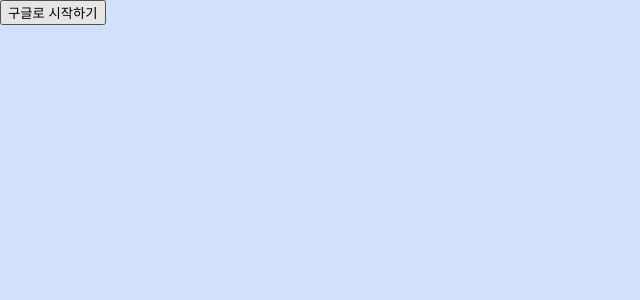
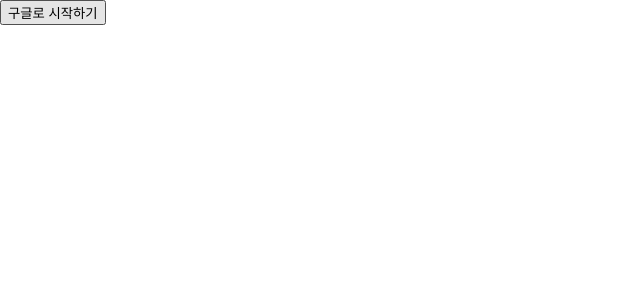
Before and after one commit to zhzkal2/piyak-hackathon, a React (Create React App) app in the folder frontend/: page / in a window 1280 px wide. Shown: the top 300 px of the page, without its empty margins (0-640 px from the left). Built offline with nearby package versions, Linux system fonts and the light colour scheme.

Commit message:
app.css, index.css 수정

```diff
--- a/frontend/src/App.css
+++ b/frontend/src/App.css
@@ -1,38 +1,19 @@
-.App {
-  text-align: center;
+* {
+  margin: 0;
+  padding: 0;
+  box-sizing: border-box;
 }
 
-.App-logo {
-  height: 40vmin;
-  pointer-events: none;
+html, body {
+  width: 100%;
+  height: 100vh;
+  background-color: #fff;
 }
 
-@media (prefers-reduced-motion: no-preference) {
-  .App-logo {
-    animation: App-logo-spin infinite 20s linear;
-  }
+a {
+  text-decoration: none;
 }
 
-.App-header {
-  background-color: #282c34;
-  min-height: 100vh;
-  display: flex;
-  flex-direction: column;
-  align-items: center;
-  justify-content: center;
-  font-size: calc(10px + 2vmin);
-  color: white;
+ul, ol {
+  list-style: none;
 }
-
-.App-link {
-  color: #61dafb;
-}
-
-@keyframes App-logo-spin {
-  from {
-    transform: rotate(0deg);
-  }
-  to {
-    transform: rotate(360deg);
-  }
-}
--- a/frontend/src/index.css
+++ b/frontend/src/index.css
@@ -3,7 +3,6 @@ code {
   margin: 0;
   padding: 0;
   font-family: "Acme", sans-serif;
-  background-color: #d2e0fb;
 }
 
 * {
```
